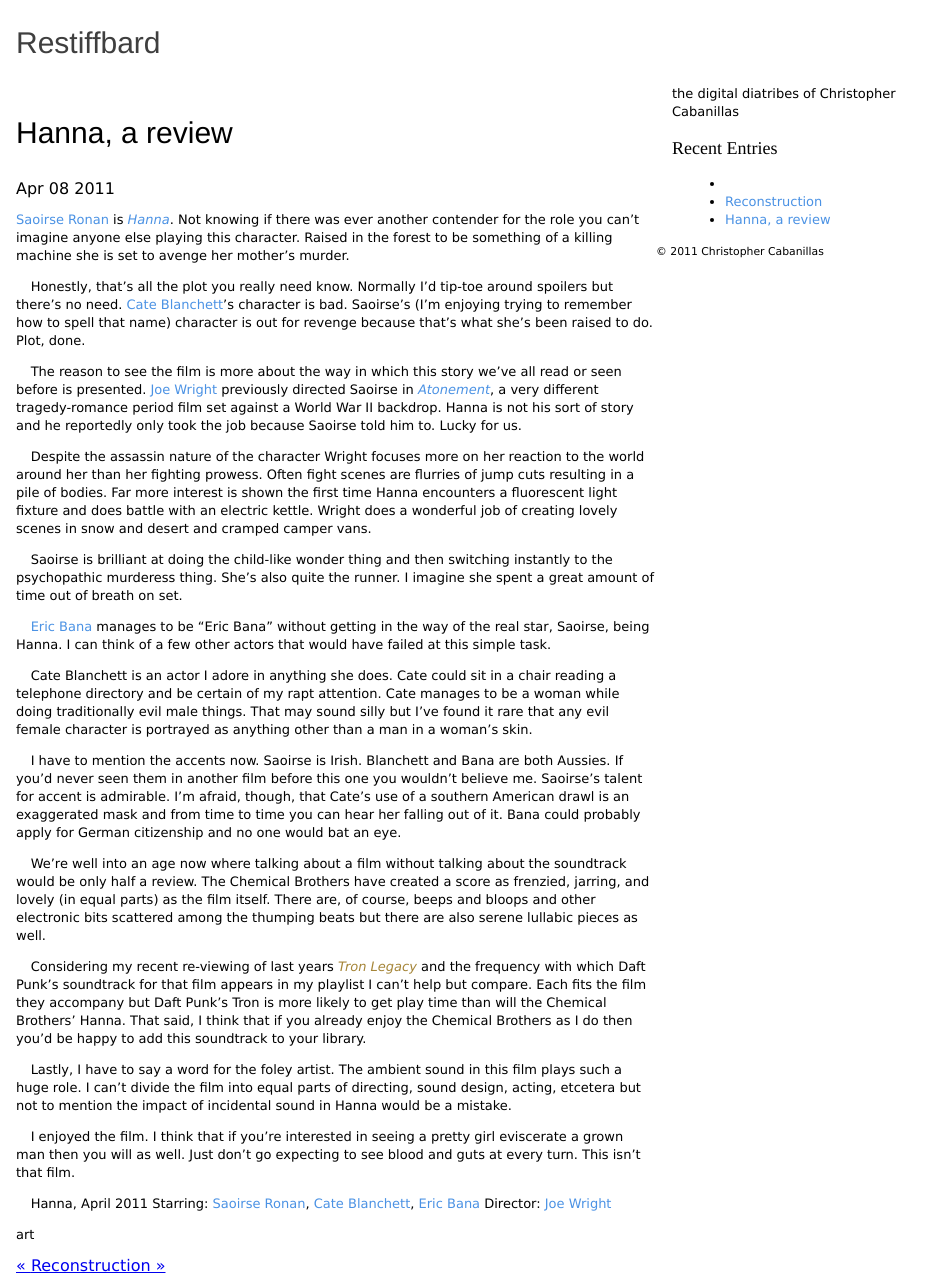
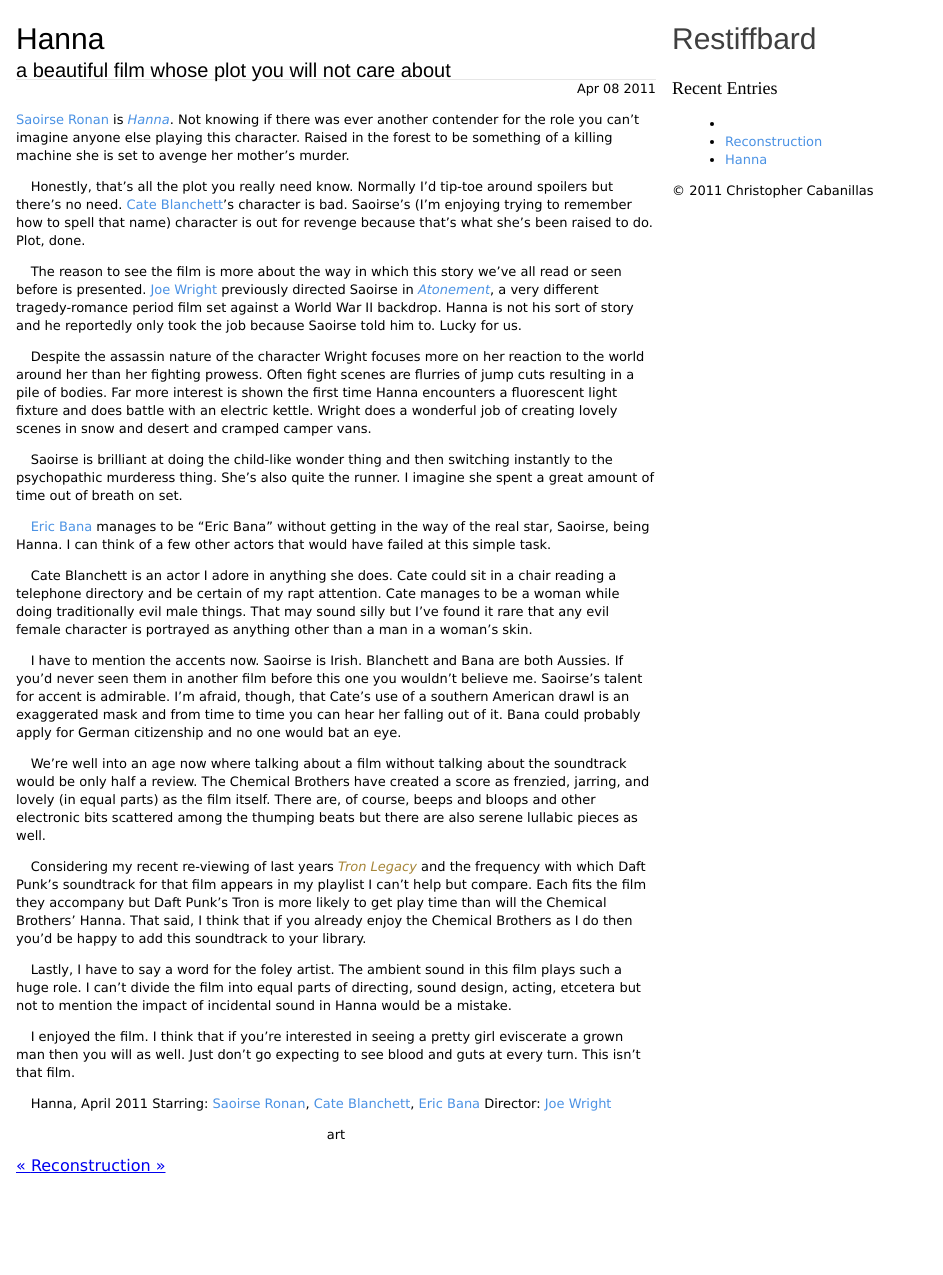
Before and after one commit to crcabanillas/rb, a Jekyll site: the page built from _posts/2011-04-08-hanna-a-review.markdown, in a window 1280 px wide. Shown: the whole page, without its empty margins (0-943 px from the left). Built offline with Jekyll 4.4.1, drawn with Linux system fonts in a browser that asks for light colours; after the commit the page ends 1175 px from its top, so only the background shows below that.

Commit message:
much pushing of pixels

```diff
--- a/_config.yml
+++ b/_config.yml
@@ -7,7 +7,7 @@
 
 title:          Restiffbard
 feed:           atom.xml
-description:    "the digital diatribes of Christopher Cabanillas"
+description:    "by Christopher Cabanillas"
 
 
 author:
@@ -25,3 +25,4 @@
 css:
   - /lib/text.css
   - /lib/layout.css
+  - /lib/reconstruction.css
--- a/_includes/sidebar.html
+++ b/_includes/sidebar.html
@@ -1,7 +1,3 @@
-{% if site.description %}
-	<p>{{ site.description }}</p>
-{% endif %}
-
 {% if page.title %}
 	<div class="widget">
 		<h3>Recent Entries</h3>
--- a/_layouts/default.html
+++ b/_layouts/default.html
@@ -17,27 +17,28 @@
 
 </head>
 <body>
-  <header>
-    <hgroup>
-      <h1>
-        <a href="/">{{ site.title }}</a>
-      </h1>
-    </hgroup>
-  </header>
 
   <div id="left">
     {{ content }}
   </div>
 
   <div id="right">
+    <header>
+      <hgroup>
+        <h1>
+          <a href="/">{{ site.title }}</a>
+        </h1>
+      </hgroup>
+    </header>
     {% if page.sidebar != false %}
       {% include sidebar.html %}
     {% endif %}
+    <footer>
+        <p>{{ site.footer.copyright }}</p>
+    </footer>
+
   </div>
 
-    <footer>
-        <p><small>{{ site.footer.copyright }}</small></p>
-    </footer>
 
   </body>
 </html>
--- a/_posts/2011-03-31-once-more-unto-the-breach-dear-friends.markdown
+++ b/_posts/2011-03-31-once-more-unto-the-breach-dear-friends.markdown
@@ -1,6 +1,7 @@
 ---
 layout:post
 title: once more unto the breach, dear friends
+subtitle: on a return to form
 ---
 
 It's been quite a while since I was active on the web. There have been tweets but it hasn't been the same. On a number of occasions I wanted to say something but didn't simply because 140 characters just wasn't enough. I kept mum. Frankly, it doesn't matter if you missed my additions to the cacophony.
--- a/_posts/2011-04-08-hanna-a-review.markdown
+++ b/_posts/2011-04-08-hanna-a-review.markdown
@@ -1,6 +1,7 @@
 ---
 layout: post
-title: Hanna, a review
+title: Hanna
+subtitle: A beautiful film whose plot you will not care about
 ---
 
 [Saoirse Ronan][] is _[Hanna][]_. Not knowing if there was ever another contender for the role you can't imagine anyone else playing this character. Raised in the forest to be something of a killing machine she is set to avenge her mother's murder.
--- a/lib/layout.css
+++ b/lib/layout.css
@@ -1,17 +1,12 @@
 body {
 	margin: 1em;
-}
-#wrap {
-
 }
 #left {
 	width: 40em;
 	float:left;
+  margin-bottom: 3em;
 }
 #right {
 	margin-left: 41em;
 	width: 15em;
 }
-#foot {
-	clear:both;
-}
--- /dev/null
+++ b/lib/reconstruction.css
@@ -0,0 +1,24 @@
+/* Reconstruction
+ * a rebuilding of restiffbard.com
+ * copyright 2011, Christopher Cabanillas
+ */
+
+article header {
+  margin-bottom: 0;
+}
+hgroup h1,h2 {
+  margin: 0em;
+}
+hgroup h2 {
+  text-transform: lowercase;
+}
+time {
+  border-top:0.1em solid #E6E6E6;
+  width:auto;
+  display: block;
+  text-align:right;
+  font-size: 0.8em;
+}
+article footer {
+  text-align:center;
+}
```
Also changed, not shown: 7 other files.
